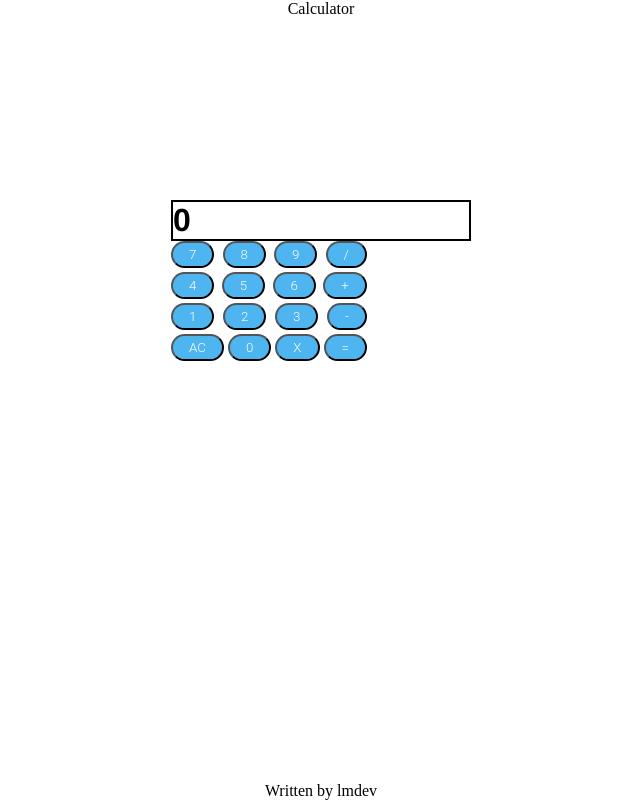
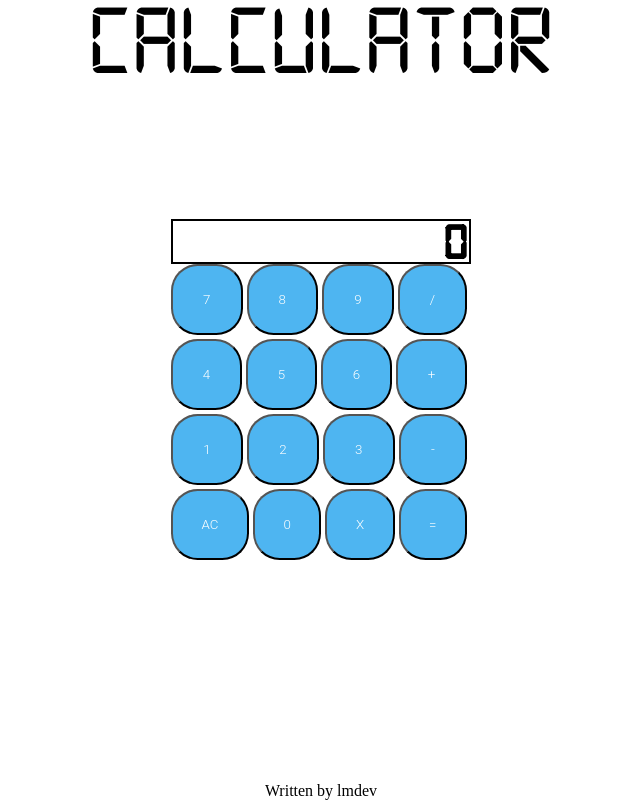
Before and after one commit to LukeMorley/calculator, a plain HTML site: page index.html in a window 1280 px wide. Shown: the whole page, without its empty margins (319-959 px from the left). Drawn offline with Linux system fonts and the light colour scheme.

Commit message:
Bug fixes & font added

```diff
--- a/script.js
+++ b/script.js
@@ -65,7 +65,6 @@ function addToQueue(input){
         }
         updateScreen();
     }
-
 }
 
 function updateScreen(){
@@ -118,15 +117,12 @@ function calculate(int,string,int2){
 
 function calculateAll(array){
     x = array.length;
-
     for(i=0;i<x;i++){
         if(array.length<=3){
             result=calculate(parseInt(array[0]),array[1],parseInt(array[2]));
             return;
         }
-        console.log(i);
         if(i%2==1){
-            console.log('reached');
             result=calculate(parseInt(array[0]),array[1],parseInt(array[2]));
             array.shift();
             array.shift();
--- a/style.css
+++ b/style.css
@@ -13,8 +13,9 @@ body{
 }
 
 .numpad{
-    display:table-cell;
-    width: 100%;
+    display: flex;
+    flex-direction: column;
+    width: 300px;
     height: 300px;
 }
 
@@ -26,11 +27,17 @@ body{
 .calcBody{
     height:100%;
     width:100%;
+    margin: 0px;
 }
 
 .buttonRow{
+    flex-grow: 1;
     display: flex;
-    justify-content: space-between;
+}
+
+.title{
+    font-size: 100px;
+    font-family: 'digital-clock-font';
 }
 
 .calcButton{
@@ -44,6 +51,8 @@ color:#FFFFFF;
 background-color:#4eb5f1;
 text-align:center;
 transition: all 0.2s;
+flex-grow: 1;
+
 }
 
 .calcButton:hover{
@@ -57,11 +66,23 @@ background-color:#4095c6;
     }
 }
 
+@font-face{
+    font-family:'digital-clock-font';
+    src: url('./digital-7.regular.ttf');
+}
+
 .screen{
+    display: flex;
+    /* align-items:center; */
+    width: auto;
+    height: 45px;
+    justify-content: right;
+    padding: 2px;
     border: 2px solid black;
 }
-.screenText{
-    font-size: 32px;
-    font-family: 'Franklin Gothic Medium', 'Arial Narrow', Arial, sans-serif;
+
+#screenText{
+    font-size: 50px;
     font-weight: bold;
+    font-family: 'digital-clock-font';
 }
```
Also changed, not shown: digital-7.regular.ttf (added).
